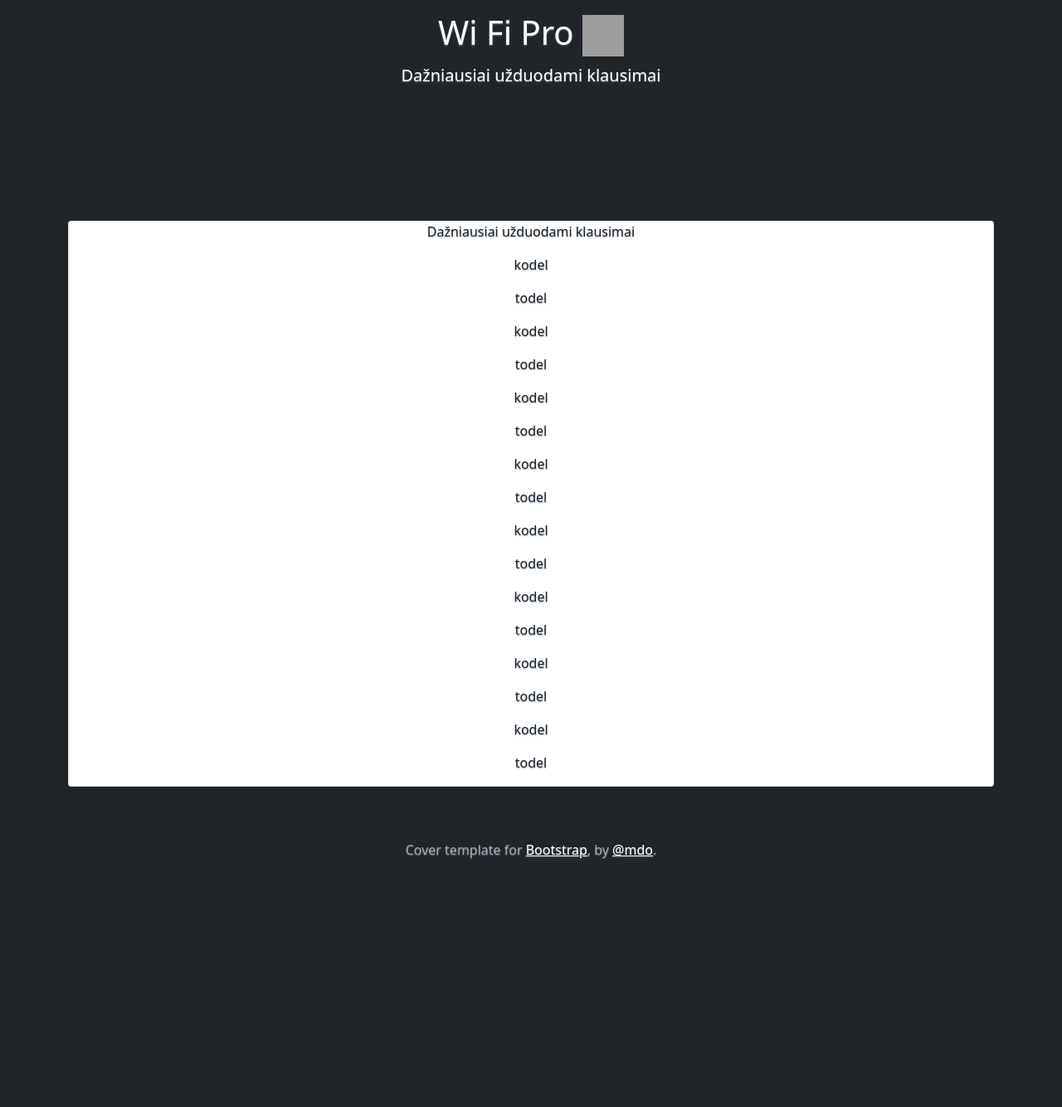
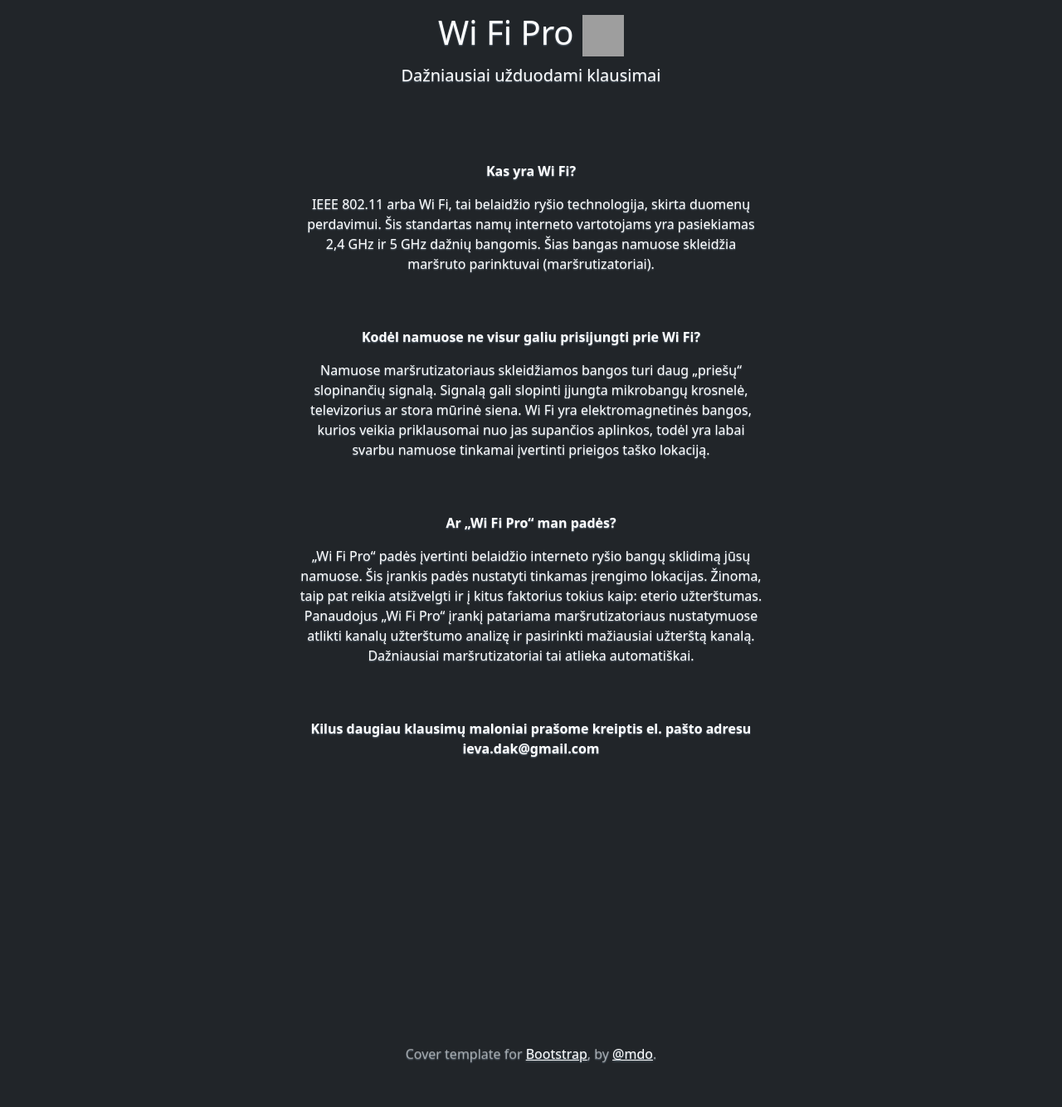
Before and after one commit to Ieva111/darbas1, a Flask app: page /duk in a window 1280 px wide. Shown: the part 217-1551 px from the top of the page at 83% size. Before the commit the page ends 1253 px from the top, so only its background shows below. Run offline with Flask 2, Linux system fonts and the light colour scheme; some libraries are stand-ins or nearby versions; grey boxes are pictures that could not be loaded.

Commit message:
Add files via upload

```diff
--- a/templates/duk.html
+++ b/templates/duk.html
@@ -98,39 +98,40 @@
             <h1 class="fw-light">Wi Fi Pro
               <img src="https://www.itpedia.nl/wp-content/uploads/2018/07/wifi.png" alt="logotipas" width="50" height="50"> </h1>
             <p class="lead text-white">Dažniausiai užduodami klausimai</p>
+            <br>
+           </br>
+         <br>
+             <p> <b> Kas yra Wi Fi? </b> </p>
+             <p>IEEE 802.11 arba Wi Fi, tai belaidžio ryšio technologija, skirta duomenų perdavimui. Šis standartas namų interneto vartotojams yra pasiekiamas 2,4 GHz ir 5 GHz dažnių bangomis. Šias bangas namuose skleidžia maršruto parinktuvai (maršrutizatoriai).  </p>
+         </br>
+         <br>
+             <p> <b> Kodėl namuose ne visur galiu prisijungti prie Wi Fi? </b> </p>
+             <p> Namuose maršrutizatoriaus skleidžiamos bangos turi daug „priešų“ slopinančių signalą. Signalą gali slopinti įjungta mikrobangų krosnelė, televizorius ar stora mūrinė siena. Wi Fi yra elektromagnetinės bangos, kurios veikia priklausomai nuo jas supančios aplinkos, todėl yra labai svarbu namuose tinkamai įvertinti prieigos taško lokaciją.  </p>
+         </br>
+         <br>
+             <p> <b> Ar „Wi Fi Pro“ man padės?   </b> </p>
+             <p>„Wi Fi Pro“ padės įvertinti belaidžio interneto ryšio bangų sklidimą jūsų namuose. Šis įrankis padės nustatyti tinkamas įrengimo lokacijas. Žinoma, taip pat reikia atsižvelgti ir į kitus faktorius tokius kaip: eterio užterštumas. Panaudojus „Wi Fi Pro“ įrankį patariama maršrutizatoriaus nustatymuose atlikti kanalų užterštumo analizę ir pasirinkti mažiausiai užterštą kanalą. Dažniausiai maršrutizatoriai tai atlieka automatiškai. </p>
+         </br>
+         <br>
+             <p> <b> Kilus daugiau klausimų maloniai prašome kreiptis el. pašto adresu ieva.dak@gmail.com  </b> </p>
+             <p> </p>
+         </br>
+         <br>
+             <p> <b>  </b> </p>
+             <p> </p>
+         </br>
+         <br>
+             <p> <b>  </b> </p>
+             <p> </p>
+         </br>
+         <br>
+             <p> <b>  </b> </p>
+             <p> </p>
+         </br>
 
           </div>
         </div>
       </section>
-
-    <main>
-        <div class="album py-5 text-dark">
-          <div class="container">
-              <div class="col">
-                <div class="card shadow-sm">
-                    <p class="card-text">Dažniausiai užduodami klausimai</p>
-                    <p>  kodel</p>
-                    <p>  todel</p>
-                    <p>  kodel</p>
-                    <p>  todel</p>
-                    <p>  kodel</p>
-                    <p>  todel</p>
-                    <p>  kodel</p>
-                    <p>  todel</p>
-                    <p>  kodel</p>
-                    <p>  todel</p>
-                    <p>  kodel</p>
-                    <p>  todel</p>
-                    <p>  kodel</p>
-                    <p>  todel</p>
-                    <p>  kodel</p>
-                    <p>  todel</p>
-                    <div class="d-flex justify-content-between align-items-left">
-                    </div>
-                  </div>
-                </div>
-              </div>
-
 
     </main>
 <div class="cover-container d-flex w-1000 h-1000 p-3 mx-auto flex-column"
```
Also changed, not shown: templates/darbas.html (+7 -21 lines), templates/klaus.html (+19 -25 lines).
